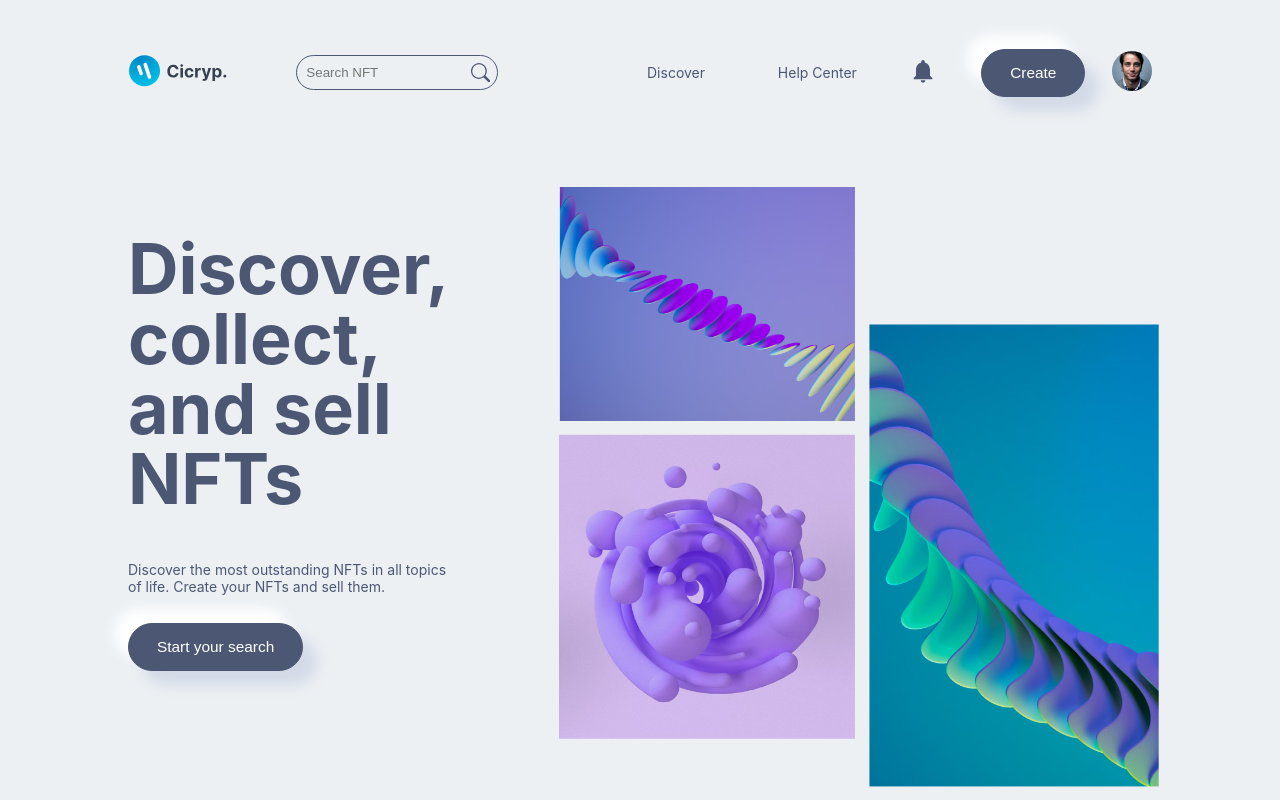
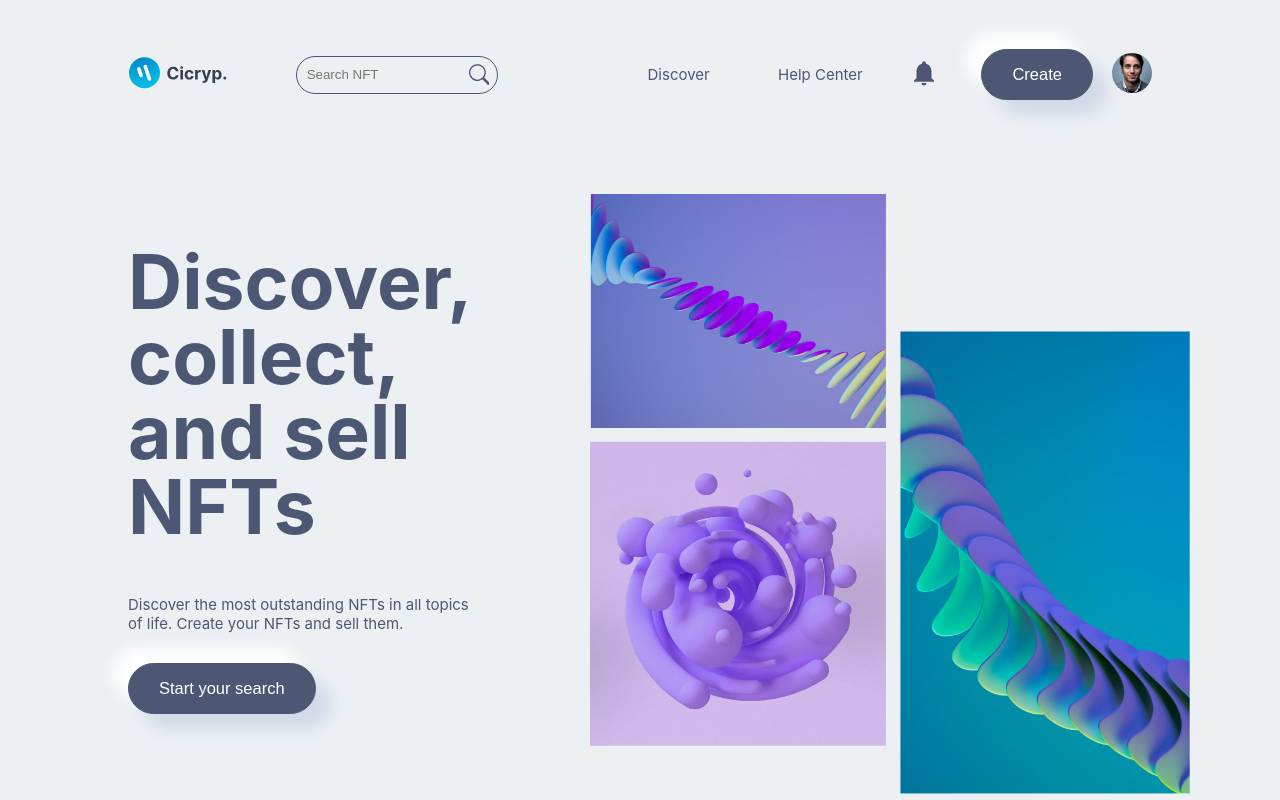
Before and after one commit to Chien-2112/WEB3_NFT_MARKETPLACE_DATN, a Next.js app in the folder frontend/: page / in a window 1280 px wide. Shown: the top 800 px of the page. Built offline with nearby package versions, Linux system fonts and the light colour scheme.

Commit message:
update primary font size for UI

```diff
--- a/frontend/src/app/globals.css
+++ b/frontend/src/app/globals.css
@@ -20,8 +20,8 @@
 body {
   padding: 0;
   margin: 0;
-  font-family: -apple-system, BlinkMacSystemFont, 'Segoe UI', Roboto, Oxygen, Ubuntu, Cantarell, 'Open Sans', 'Helvetica Neue', sans-serif;
-  font-size: 14px;
+  font-family: 'Inter', -apple-system, BlinkMacSystemFont, 'Segoe UI', Roboto, Oxygen, Ubuntu, Cantarell, sans-serif;
+  font-size: 15px;
   background-color: var(--main-bg-color);
   color: var(--icons-color);
 }
```
